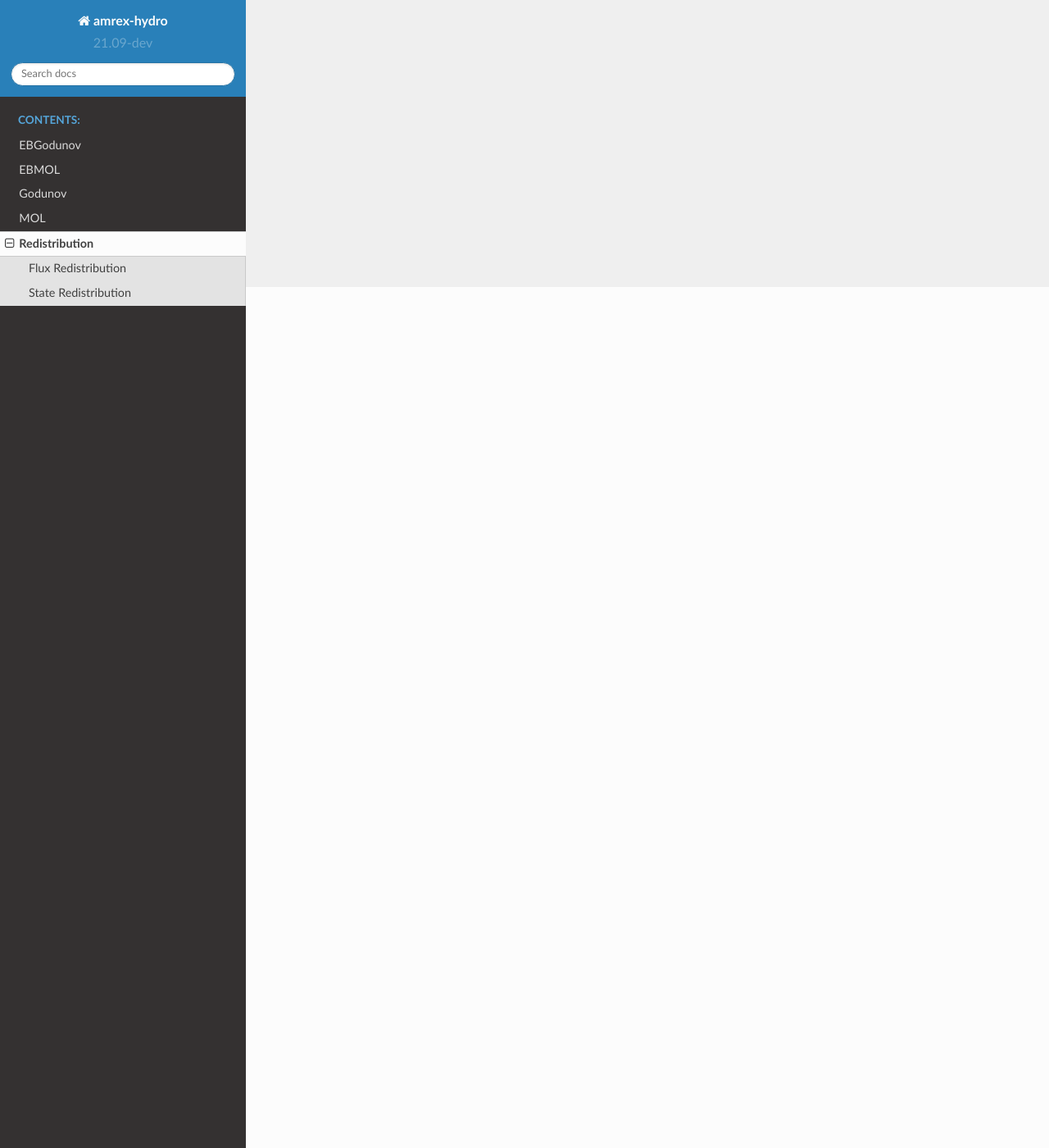
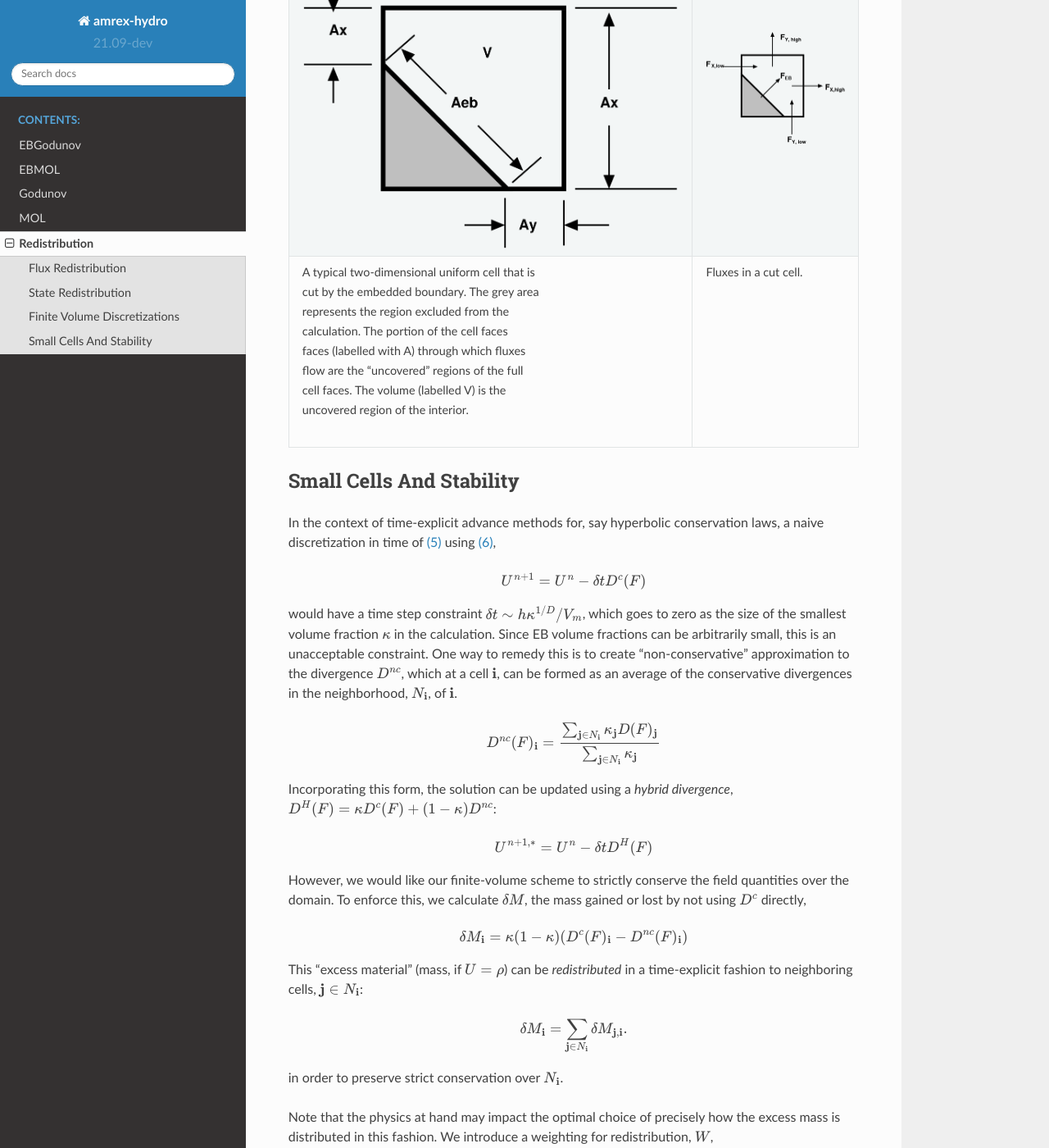
Before and after one commit to AMReX-Fluids/AMReX-Hydro, a Sphinx documentation site: the page built from Docs/source/Redistribution.rst, in a window 1280 px wide and 1400 px high, scrolled down 1050 px. Shown: the whole window at 82% size. Built offline with Sphinx 7.4.7 and the Read the Docs theme 2.0.0, drawn with Linux system fonts in a browser that asks for light colours; some of the changed text lies outside the part shown.

Commit message:
Move Finite Volume Discretization and Small Cells and Stability to AMReX-Hydro documentation.

```diff
--- a/Docs/source/Redistribution.rst
+++ b/Docs/source/Redistribution.rst
@@ -9,3 +9,148 @@
 
    FluxRedistribution
    StateRedistribution
+
+
+Finite Volume Discretizations
+-----------------------------
+
+Consider a system of PDEs to advance a conserved quantity :math:`U` with fluxes
+:math:`F`:
+
+.. math:: \frac{\partial U}{\partial t} + \nabla \cdot F = 0.
+  :label: eqn::hypsys
+
+A conservative, finite volume discretization starts with the divergence theorm
+
+.. math:: \int_V \nabla \cdot F dV = \int_{\partial V} F \cdot n dA.
+
+In an embedded boundary cell, the "conservative divergence" is discretized (as
+:math:`D^c(F)`) as follows
+
+.. math::
+  :label: eqn::ebdiv
+
+   D^c(F) = \frac{1}{\kappa h} \left( \sum^D_{d = 1}
+     (F_{d, \mathrm{hi}} \, \alpha_{d, \mathrm{hi}} - F_{d, \mathrm{lo}}\, \alpha_{d, \mathrm{lo}})
+     + F^{EB} \alpha^{EB} \right).
+
+Geometry is discretely represented by volumes (:math:`V = \kappa h^d`) and
+apertures (:math:`A= \alpha h^{d-1}`), where :math:`h` is the (uniform) mesh
+spacing at that AMR level, :math:`\kappa` is the volume fraction and
+:math:`\alpha` are the area fractions. Without multivalued cells the volume
+fractions, area fractions and cell and face centroids (see
+:numref:`fig::volume`) are the only geometric information needed to compute
+second-order fluxes centered at the face centroids, and to infer the
+connectivity of the cells. Cells are connected if adjacent on the Cartesian
+mesh, and only via coordinate-aligned faces on the mesh. If an aperture,
+:math:`\alpha = 0`, between two cells, they are not directly connected to each
+other.
+
+.. raw:: latex
+
+   \begin{center}
+
+.. |a| image:: ./EB/areas_and_volumes.png
+       :width: 100%
+
+.. |b| image:: ./EB/eb_fluxes.png
+       :width: 100%
+
+.. _fig::volume:
+
+.. table:: Illustration of embedded boundary cutting a two-dimensional cell.
+   :align: center
+
+   +-----------------------------------------------------+------------------------------------------------------+
+   |                        |a|                          |                        |b|                           |
+   +-----------------------------------------------------+------------------------------------------------------+
+   | | A typical two-dimensional uniform cell that is    | | Fluxes in a cut cell.                              |
+   | | cut by the embedded boundary. The grey area       | |                                                    |
+   | | represents the region excluded from the           | |                                                    |
+   | | calculation. The portion of the cell faces        | |                                                    |
+   | | faces (labelled with A) through which fluxes      | |                                                    |
+   | | flow are the "uncovered" regions of the full      | |                                                    |
+   | | cell faces. The volume (labelled V) is the        | |                                                    |
+   | | uncovered region of the interior.                 | |                                                    |
+   +-----------------------------------------------------+------------------------------------------------------+
+
+.. raw:: latex
+
+   \end{center}
+
+
+Small Cells And Stability
+-------------------------
+
+In the context of time-explicit advance methods for, say hyperbolic
+conservation laws, a naive discretization in time of :eq:`eqn::hypsys` using
+:eq:`eqn::ebdiv`,
+
+.. math:: U^{n+1} = U^{n} - \delta t D^c(F)
+
+would have a time step constraint :math:`\delta t \sim h \kappa^{1/D}/V_m`,
+which goes to zero as the size of the smallest volume fraction :math:`\kappa` in
+the calculation. Since EB volume fractions can be arbitrarily small, this is an
+unacceptable constraint. One way to remedy this is to create "non-conservative"
+approximation to the divergence :math:`D^{nc}`, which at a cell :math:`{\bf i}`,
+can be formed as an average of the conservative divergences in the neighborhood,
+:math:`N_{\bf i}`, of :math:`{\bf i}`.
+
+.. math:: D^{nc}(F)_{\bf i}= \frac{\sum_{{\bf j}\in N_{\bf i}}\kappa_{\bf j}D(F)_{\bf j}}{\sum_{{\bf j}\in N_{\bf i}}\kappa_{\bf j}}
+
+Incorporating this form, the solution can be updated using a *hybrid
+divergence*, :math:`D^H(F) = \kappa D^c(F) + (1-\kappa)D^{nc}`:
+
+.. math:: U^{n+1,*} = U^n - \delta t D^H(F)
+
+However, we would like our finite-volume scheme to strictly conserve the field
+quantities over the domain. To enforce this, we calculate :math:`\delta M`, the
+mass gained or lost by not using :math:`D^c` directly,
+
+.. math:: \delta M_{\bf i}= \kappa (1-\kappa)(D^c(F)_{\bf i}- D^{nc}(F)_{\bf i})
+
+This "excess material" (mass, if :math:`U=\rho`) can be *redistributed* in a
+time-explicit fashion to neighboring cells, :math:`{\bf j}\in N_{\bf i}`:
+
+.. math:: \delta M_{\bf i}= \sum_{{\bf j}\in N_{\bf i}} \delta M_{{\bf j}, {\bf i}}.
+
+in order to preserve strict conservation over :math:`N_{\bf i}`.
+
+Note that the physics at hand may impact the optimal choice of precisely how the
+excess mass is distributed in this fashion. We introduce a weighting for
+redistribution, :math:`W`,
+
+.. math::
+  :label: eqn::massweight
+
+   \delta M_{{\bf j}, {\bf i}} =  \frac{\delta M_{\bf i}\kappa_{\bf j}
+     W_{\bf j}}{\sum_{{\bf k}\in N_{\bf i}} \kappa_{\bf k}W_{\bf k}}
+
+For all :math:`{\bf j}\in N_{\bf i}`,
+
+.. math::
+
+   U^{n+1}_{\bf j}= U^{n+1,*}_{\bf j}+
+    \frac{\delta M_{\bf i}
+     W_{\bf j}}{\sum_{{\bf k}\in N_{\bf i}} \kappa_{\bf k}W_{\bf k}}.
+
+Typically, the redistribution neighborhood for each cell is one that can be
+reached via a monotonic path in each coordinate direction of unit length (see,
+e.g., :numref:`fig::redistribution`)
+
+.. raw:: latex
+
+   \begin{center}
+
+.. _fig::redistribution:
+
+.. figure:: ./EB/redist.png
+   :width: 50.0%
+
+   : Redistribution illustration. Excess mass due to using a hybrid divergence
+   :math:`D^H` instead of the conservative divergence :math:`D^C` is
+   distributed to neighbor cells.
+
+.. raw:: latex
+
+   \end{center}
```
Also changed, not shown: Docs/source/EB/EB_example.png (added), Docs/source/EB/areas_and_volumes.png (added), Docs/source/EB/eb_fluxes.png (added), Docs/source/EB/redist.png (added), 4 other files.
